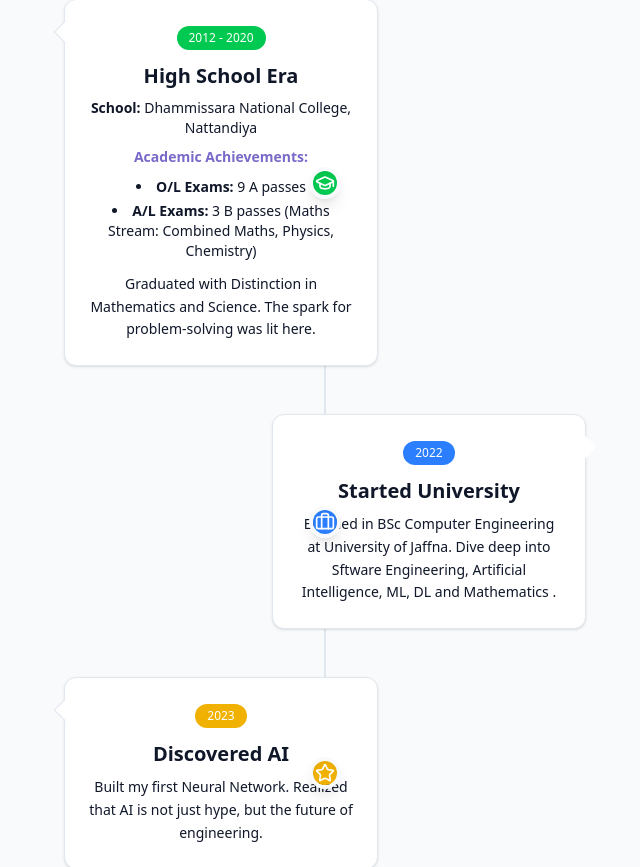
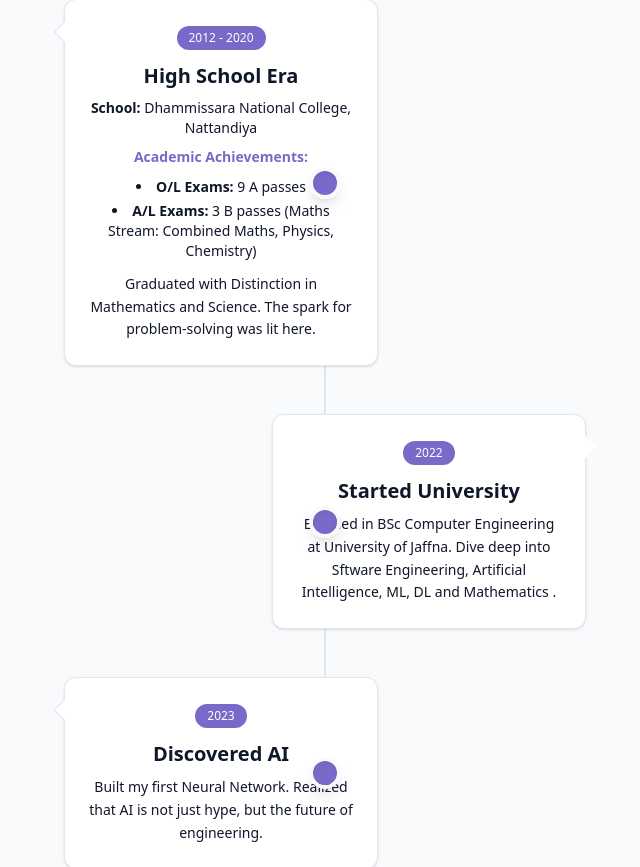
Before and after one commit to UdaraChamidu/My-Portfolio, a React (Vite) app: page / in a window 1280 px wide. Shown: the part 10993-11860 px from the top of the page, without its empty margins (315-955 px from the left). Built offline with nearby package versions, Linux system fonts and the light colour scheme.

Commit message:
journy updated

```diff
--- a/src/components/JourneySection.jsx
+++ b/src/components/JourneySection.jsx
@@ -1,4 +1,3 @@
-import { GraduationCap, Code, Briefcase, Star } from "lucide-react";
 import { cn } from "@/lib/utils";
 
 const milestones = [
@@ -18,36 +17,31 @@ const milestones = [
         Graduated with Distinction in Mathematics and Science. The spark for problem-solving was lit here.
       </>
     ),
-    icon: <GraduationCap className="w-5 h-5 text-white" />,
-    color: "bg-green-500",
+    color: "bg-primary",
   },
   {
     year: "2022",
     title: "Started University",
     description: "Enrolled in BSc Computer Engineering at University of Jaffna. Dive deep into Sftware Engineering, Artificial Intelligence, ML, DL and Mathematics .",
-    icon: <Briefcase className="w-5 h-5 text-white" />,
-    color: "bg-blue-500",
+    color: "bg-primary",
   },
   {
     year: "2023",
     title: "Discovered AI",
     description: "Built my first Neural Network. Realized that AI is not just hype, but the future of engineering.",
-    icon: <Star className="w-5 h-5 text-white" />,
-    color: "bg-yellow-500",
+    color: "bg-primary",
   },
   {
     year: "2024",
     title: "Full Stack & Agents",
     description: "Mastered MERN stack and started building autonomous AI agents using LangChain and n8n.",
-    icon: <Code className="w-5 h-5 text-white" />,
-    color: "bg-purple-500",
+    color: "bg-primary",
   },
   {
     year: "Nov 2025",
     title: "Software Engineer Intern",
     description: "Joined Idea8 Pvt Ltd. Applying theory to real-world problems and learning from industry veterans.",
-    icon: <Briefcase className="w-5 h-5 text-white" />,
-    color: "bg-red-500",
+    color: "bg-primary",
   },
 ];
 
@@ -77,8 +71,7 @@ export const JourneySection = () => {
 
                 {/* Icon/Dot Center */}
                 <div className="absolute left-4 md:left-1/2 transform -translate-x-1/2 flex items-center justify-center w-8 h-8 rounded-full border-4 border-background z-10 shadow-lg">
-                    <div className={cn("w-full h-full rounded-full flex items-center justify-center shadow-inner", item.color)}>
-                        {item.icon}
+                    <div className={cn("w-full h-full rounded-full shadow-inner", item.color)}>
                     </div>
                 </div>
 
```
